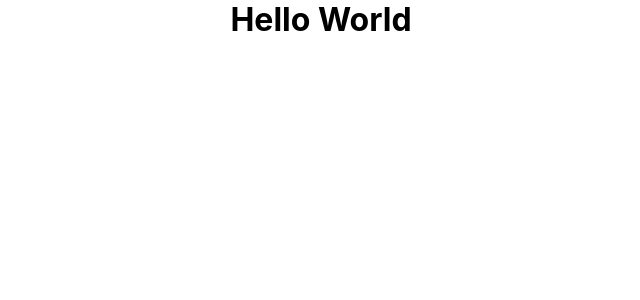
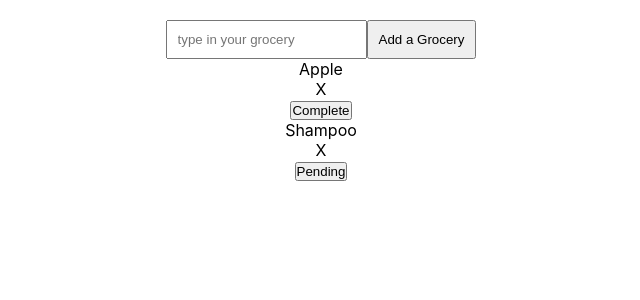
Before and after one commit to mikemangas/todoapp-react-exercise, a React (Create React App) app: page / in a window 1280 px wide. Shown: the top 300 px of the page, without its empty margins (319-959 px from the left). Built offline with nearby package versions, Linux system fonts and the light colour scheme.

Commit message:
add base structure, dividing 2 components (header and body)

```diff
--- a/src/App.css
+++ b/src/App.css
@@ -9,3 +9,15 @@
 .App {
   text-align: center;
 }
+
+.headerInput {
+  padding: 10px;
+}
+
+.headerButton {
+  padding: 10px;
+}
+
+.headerForm {
+  margin-top: 20px;
+}
--- a/src/App.js
+++ b/src/App.js
@@ -1,11 +1,46 @@
 import "./App.css";
 
-function App() {
+export default function App() {
   return (
     <div className="App">
-      <h1>Hello World</h1>
+      <Header />
+      <Body />
     </div>
   );
 }
 
-export default App;
+// creating the header
+
+function Header() {
+  return (
+    <form className="headerForm">
+      <input
+        className="headerInput"
+        type="text"
+        placeholder="type in your grocery"
+      ></input>
+      <button className="headerButton" type="submit">
+        Add a Grocery
+      </button>
+    </form>
+  );
+}
+
+//creating the body
+
+function Body() {
+  return (
+    <ul>
+      <li>
+        Apple
+        <p>X</p>
+        <button>Complete</button>
+      </li>
+      <li>
+        Shampoo
+        <p>X</p>
+        <button>Pending</button>
+      </li>
+    </ul>
+  );
+}
```
